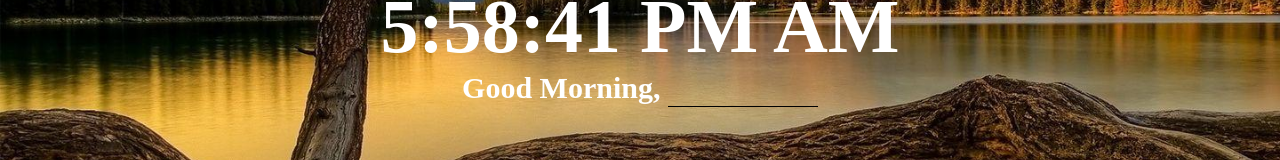
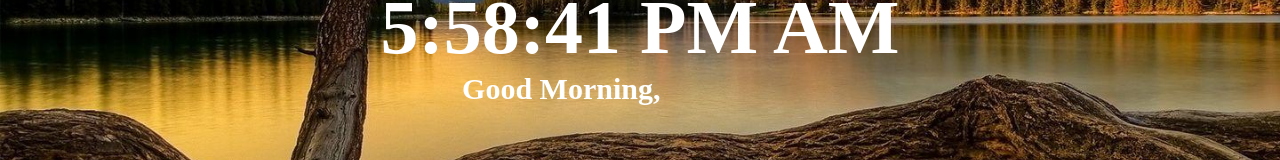
Before and after one commit to lohit398/toDoRepo, a website: page home.html in a window 1280 px wide. Shown: the part 355-515 px from the top of the page. Drawn offline with Linux system fonts and the light colour scheme.

Commit message:
border for the wishes removed

```diff
--- a/styles.css
+++ b/styles.css
@@ -94,5 +94,5 @@ input:focus {
 
 .input-box {
     width: 150px;
-    text-align: center;
+    border: none;
 }
```
